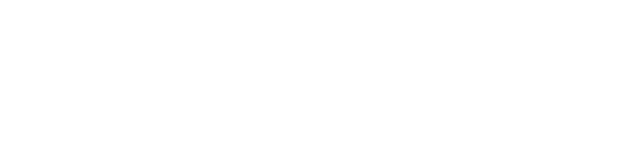
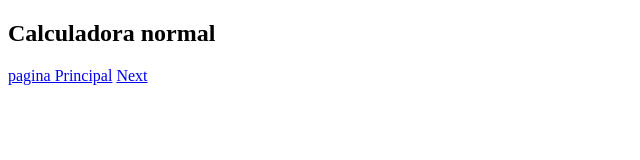
Before and after one commit to ezriguina/Calculadora_ElB_2Daw, a plain HTML site: page calculadoras/calculadora_normal.html in a window 1280 px wide. Shown: the whole page, without its empty margins (0-640 px from the left). Drawn offline with Linux system fonts and the light colour scheme.

Commit message:
adding links acces

```diff
--- a/calculadoras/calculadora_normal.html
+++ b/calculadoras/calculadora_normal.html
@@ -6,6 +6,8 @@
     <title>Document</title>
 </head>
 <body>
-
+    <h2>Calculadora normal</h2>
+    <a href="../index.html">pagina Principal</a>
+    <a href="calculadora_scientifica.html">Next</a>
 </body>
 </html>
```
Also changed, not shown: calculadoras/calculadora_scientifica.html (+11 -0 lines).
